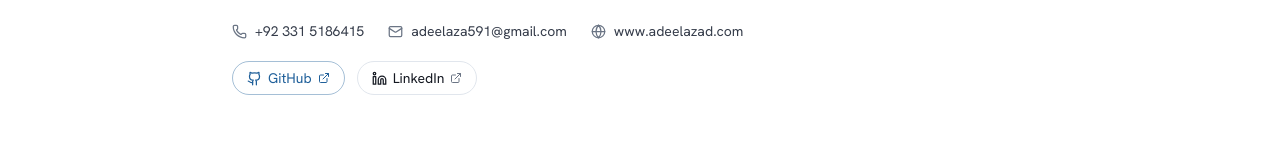
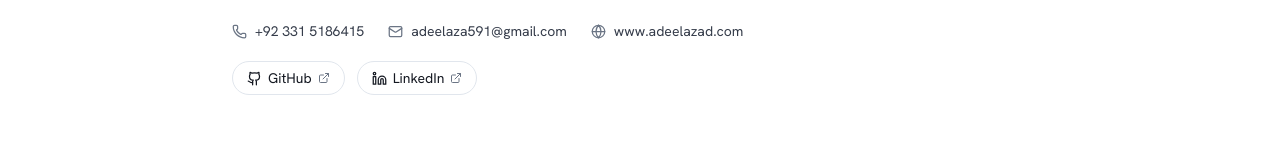
Before and after one commit to adeelazad591/adeel-portfolio, a Next.js app in the folder apps/web/: page /resume in a window 1280 px wide. Shown: the part 308-454 px from the top of the page. Built offline with nearby package versions, Linux system fonts and the light colour scheme; no server answers.

Commit message:
fix: hero section and resume page fixes

```diff
--- a/apps/web/app/resume/page.tsx
+++ b/apps/web/app/resume/page.tsx
@@ -93,11 +93,11 @@ export default function ResumePage() {
                 href={`https://${resumeData.contact.github}`}
                 target="_blank"
                 rel="noopener noreferrer"
-                className="border-primary/40 text-primary hover:bg-primary/10 inline-flex items-center gap-1.5 rounded-full border px-3.5 py-1.5 text-sm transition-colors"
+                className="border-border text-foreground hover:border-primary/40 hover:bg-primary/10 hover:text-primary inline-flex items-center gap-1.5 rounded-full border px-3.5 py-1.5 text-sm transition-colors"
               >
                 <Github size={15} />
                 GitHub
-                <ExternalLink size={12} />
+                <ExternalLink size={12} className="text-muted-foreground" />
               </a>
               <a
                 href={`https://${resumeData.contact.linkedin}`}
--- a/apps/web/components/Hero.tsx
+++ b/apps/web/components/Hero.tsx
@@ -4,7 +4,6 @@ import { motion } from "framer-motion";
 import { ArrowDown, FileText } from "lucide-react";
 import Link from "next/link";
 
-import { downloadResume } from "../lib/downloadResume";
 import { TechMarquee } from "./TechMarquee";
 
 const trustedCompanies = [
@@ -82,13 +81,12 @@ export const Hero = () => {
           >
             View My Work
           </Link>
-          <button
-            type="button"
-            onClick={downloadResume}
-            className="border-border bg-card text-foreground hover:border-primary hover:text-primary inline-flex cursor-pointer items-center gap-2 rounded-full border px-6 py-3.5 text-sm font-semibold transition-colors"
+          <Link
+            href="/resume"
+            className="border-border bg-card text-foreground hover:border-primary hover:text-primary inline-flex items-center gap-2 rounded-full border px-6 py-3.5 text-sm font-semibold transition-colors"
           >
-            <FileText size={17} /> Download Resume
-          </button>
+            <FileText size={17} /> View Resume
+          </Link>
         </motion.div>
 
         <motion.div
```
